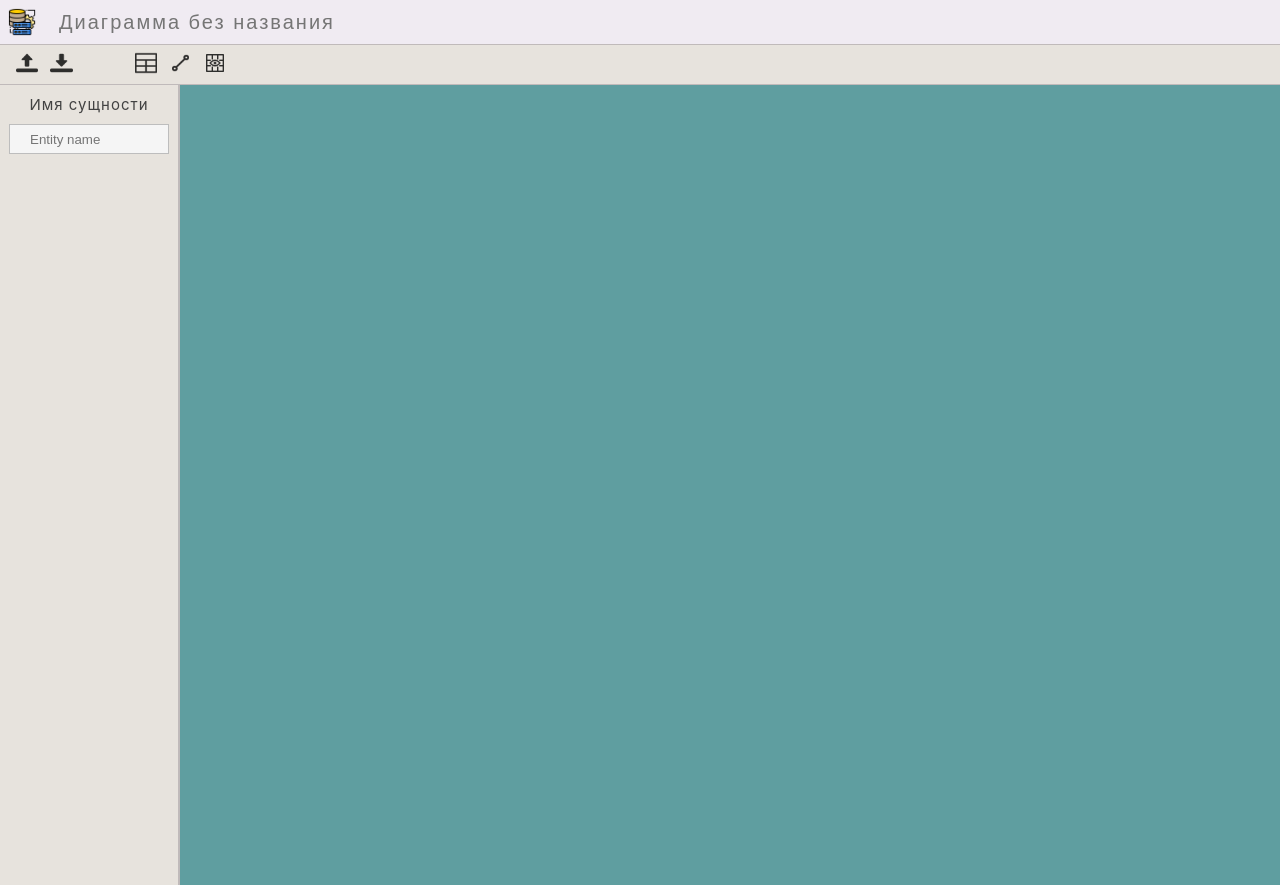
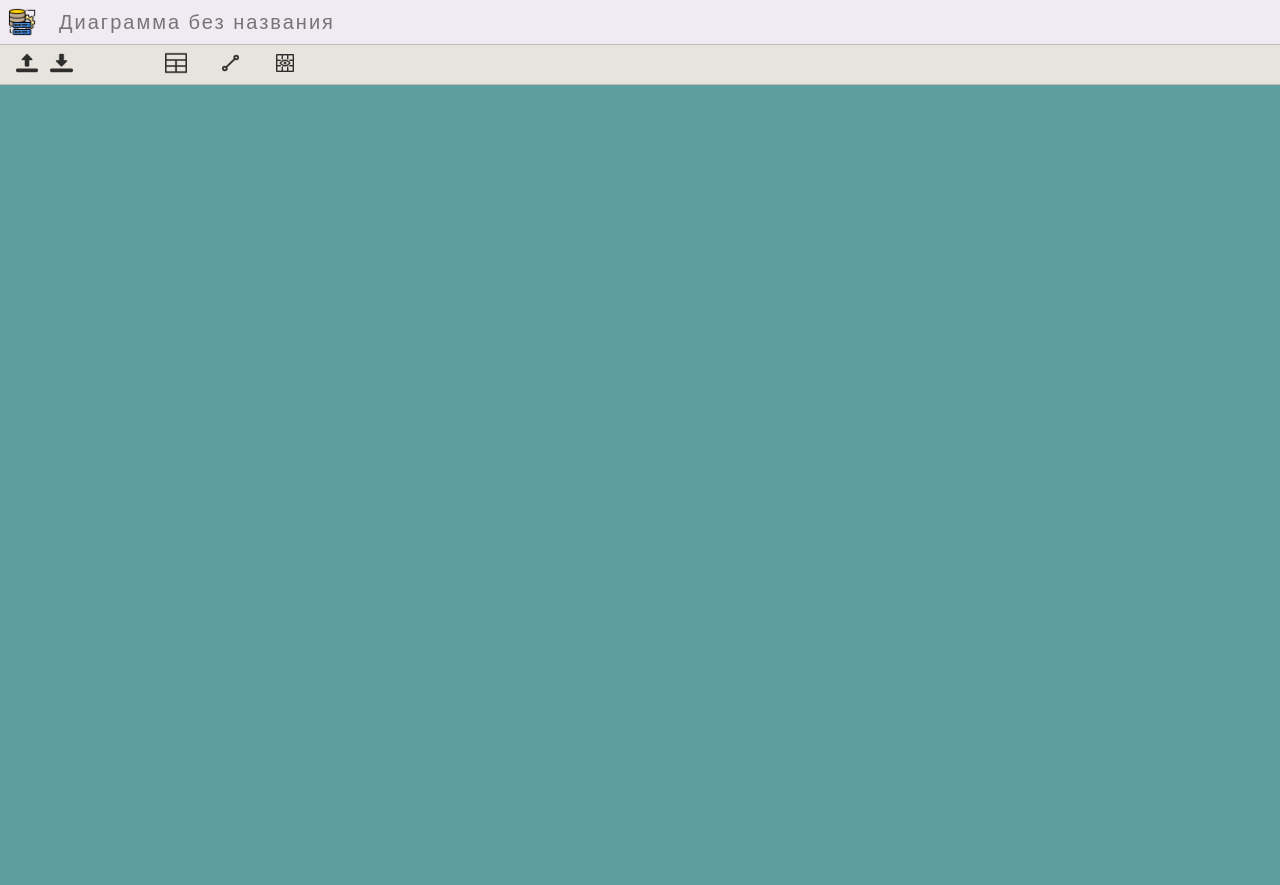
Before and after one commit to PSofiaA/DataModeler, a Vue app: page / in a window 1280 px wide. Built offline with nearby package versions, Linux system fonts and the light colour scheme.

Commit message:
feat: add pop-up sidebar for creating table/entity

```diff
--- a/src/App.vue
+++ b/src/App.vue
@@ -9,9 +9,6 @@
   </div>
   <the-navbar></the-navbar>
   <the-canvas></the-canvas>
-  <sidebar-box :leftSidebarOpen="true">
-    <the-table-sidebar></the-table-sidebar
-  ></sidebar-box>
 </template>
 
 <script>
--- a/src/components/TheNavbar.vue
+++ b/src/components/TheNavbar.vue
@@ -1,5 +1,5 @@
 <template>
-  <div class="navbar-container">
+  <div class="navbar-container-buttons">
     <div class="navbar-load">
       <button>
         <img src="..\assets\upload-icon.png" />
@@ -10,10 +10,13 @@
     </div>
 
     <div class="navbar-operations">
-      <button id="create-table">
+      <button id="create-table" @click="showTableSidebar">
         <img src="..\assets\table-icon.png" />
       </button>
-      <button id="create-relationship">
+      <button
+        id="create-relationship"
+        @click="showRelationshipSidebar"
+      >
         <img src="..\assets\rel-icon.png" />
       </button>
       <button id="view-grid">
@@ -21,21 +24,43 @@
       </button>
     </div>
   </div>
+  <sidebar-box :leftSidebarOpen="this.isCreatingTable">
+    <the-table-sidebar></the-table-sidebar
+  ></sidebar-box>
 </template>
 
 <script>
+import TheTableSidebar from "./TheTableSidebar.vue";
 export default {
+  components: {
+    TheTableSidebar,
+  },
   name: "TheNavbar",
+  data() {
+    return {
+      isCreatingTable: false,
+      isCreatingRelationship: false,
+    };
+  },
   methods: {
     hi() {
       console.log("clicked");
+    },
+    showTableSidebar() {
+      console.log("Creating Table");
+      this.isCreatingTable = !this.isCreatingTable;
+    },
+    showRelationshipSidebar() {
+      console.log("Creating Relationship");
+      this.isCreatingRelationship =
+        !this.isCreatingRelationship;
     },
   },
 };
 </script>
 
 <style scoped>
-.navbar-container {
+.navbar-container-buttons {
   display: flex;
   flex-wrap: nowrap;
   align-items: center;
@@ -47,13 +72,18 @@ export default {
   margin: 0px 10px 0px;
 }
 
-.navbar-operations {
-  margin-left: 40px;
-}
 button {
   height: 30px;
   background: none;
   border: none;
+}
+
+.navbar-operations {
+  margin-left: 70px;
+}
+
+.navbar-operations > button {
+  margin-right: 20px;
 }
 img {
   height: 80%;
```
